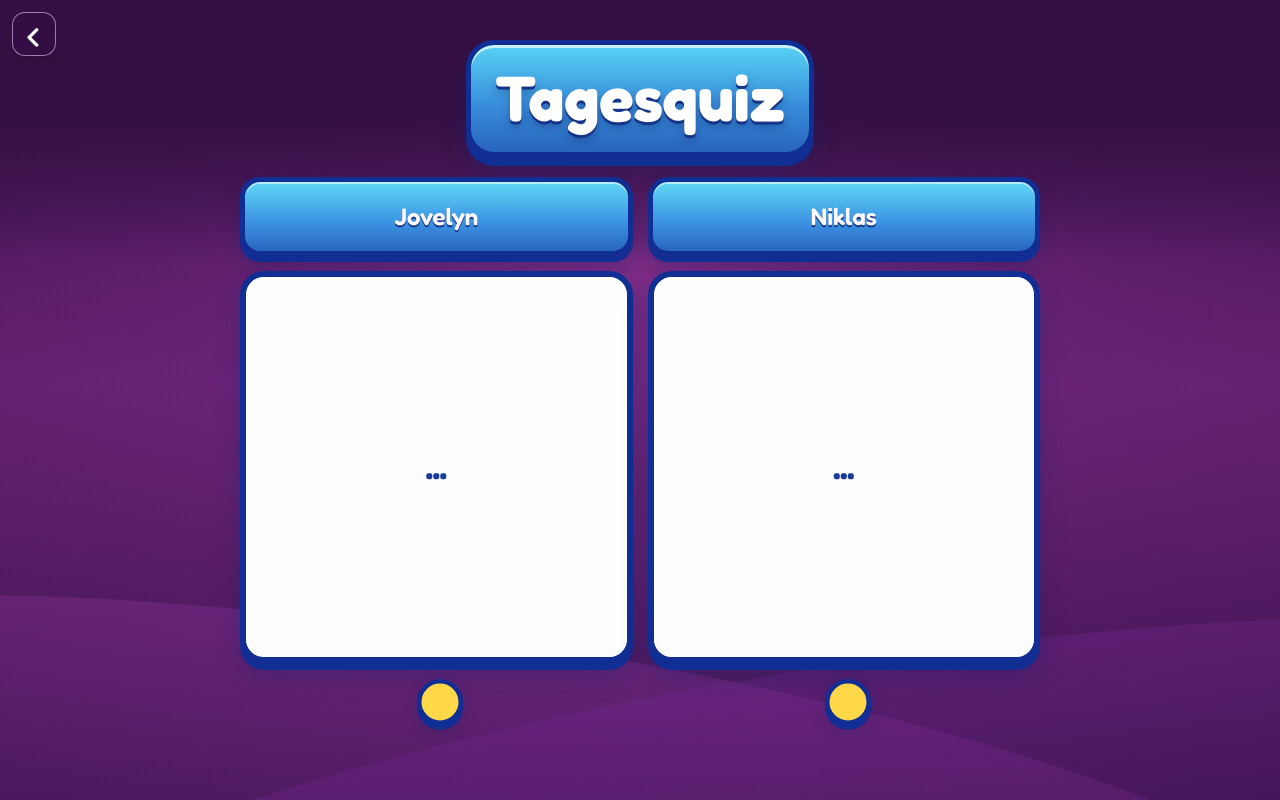
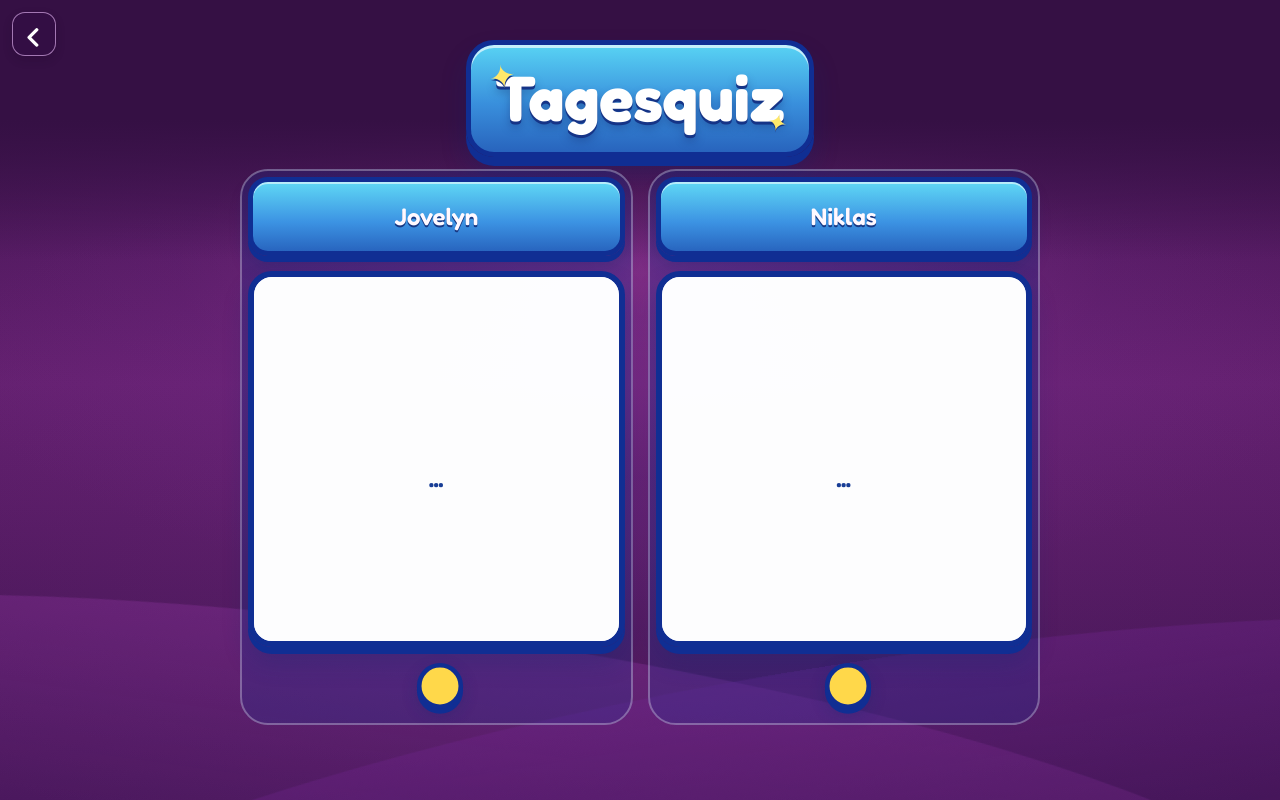
Before and after one commit to nik-1502/-JoNi-schoki-und-zitroni-, a website: page quiz.html in a window 1280 px wide. Drawn offline with Linux system fonts and the light colour scheme.

Commit message:
Polish quiz player cards

```diff
--- a/quiz.html
+++ b/quiz.html
@@ -15,7 +15,7 @@
     <meta http-equiv="Expires" content="0">
     <title>Tägliches Quiz</title>
     <link href="https://fonts.googleapis.com/css2?family=Fredoka:wght@400;500;600;700&display=swap" rel="stylesheet">
-    <link rel="stylesheet" href="style.css?v=20260927-23">
+    <link rel="stylesheet" href="style.css?v=20260927-24">
     <link rel="apple-touch-icon" href="images/home-Icon.png">
     <script src="theme-color.js?v=20260926-9" defer></script>
 </head>
--- a/style.css
+++ b/style.css
@@ -2111,6 +2111,52 @@ body.quiz-page .quiz-daily-header h1 {
     color: #fff;
     font-size: clamp(2.2rem, 9vw, 4rem);
     text-shadow: 0 3px 0 #153487, 0 6px 10px rgba(18, 38, 106, .35);
+}
+
+body.quiz-page .quiz-daily-header {
+    position: relative;
+    overflow: hidden;
+}
+
+body.quiz-page .quiz-daily-header::before,
+body.quiz-page .quiz-daily-header::after {
+    content: '✦';
+    position: absolute;
+    color: #ffe86a;
+    font-size: 2rem;
+    text-shadow: 0 2px 0 #153487;
+}
+
+body.quiz-page .quiz-daily-header::before { left: 18px; top: 12px; transform: rotate(-12deg); }
+body.quiz-page .quiz-daily-header::after { right: 18px; bottom: 10px; transform: rotate(14deg) scale(.75); }
+
+body.quiz-page .container > .row > .col {
+    position: relative;
+    padding: 8px;
+    border-radius: 28px;
+    background: rgba(20, 55, 155, .22);
+}
+
+body.quiz-page .container > .row > .col::before {
+    content: '';
+    position: absolute;
+    inset: 0;
+    border: 2px solid rgba(255,255,255,.3);
+    border-radius: inherit;
+    pointer-events: none;
+}
+
+body.quiz-page .quiz-question-container {
+    display: flex;
+    align-items: center;
+    justify-content: center;
+    min-height: 100%;
+}
+
+body.quiz-page .quiz-click-text {
+    padding: 18px;
+    text-align: center;
+    font-size: clamp(1rem, 3.4vw, 1.35rem);
 }
 
 body.quiz-page .name-button {
```
